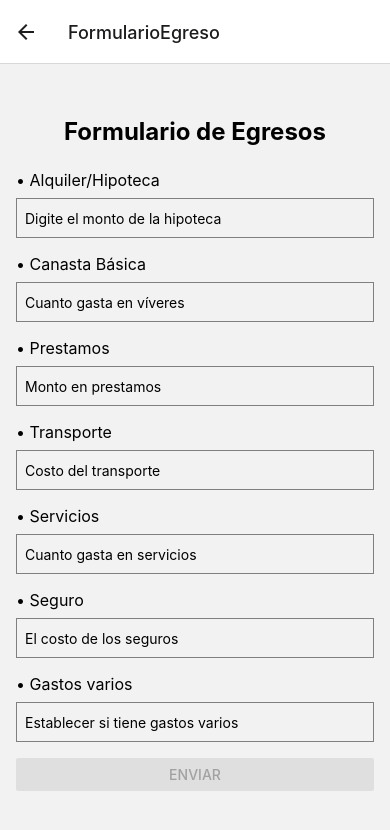
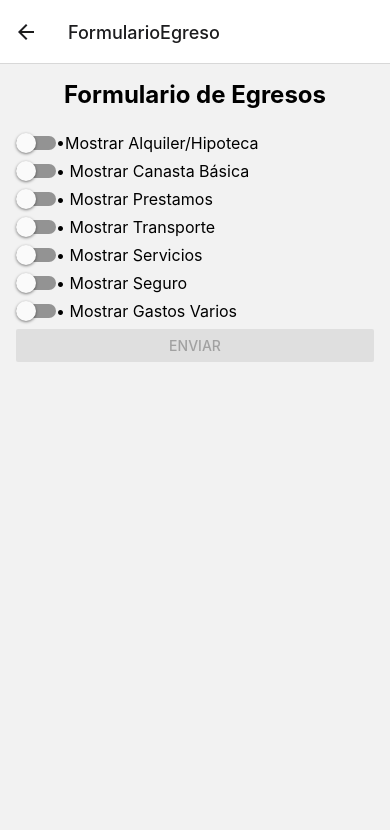
Before and after one commit to AngelGuillermo1/Desafio02-DPS, a React Native app: screen /FormularioEgreso in a window 390 px wide. Shown: the top 830 px of the page. Built offline with nearby package versions, Linux system fonts and the light colour scheme.

Commit message:
arreglo array y switch formulario egreso

```diff
--- a/src/screens/FormularioEgreso.js
+++ b/src/screens/FormularioEgreso.js
@@ -1,67 +1,90 @@
-import React from 'react';
-import { View, TextInput, Button, StyleSheet, Text, Alert } from 'react-native';
+import React, { useState } from 'react';
+import { View, TextInput, Button, StyleSheet, Text, Alert, Switch, ScrollView } from 'react-native';
 import { Formik } from 'formik';
 import * as Yup from 'yup';
 
 const validationSchema = Yup.object().shape({
-  hipoteca: Yup.string()
-    .matches(/^\d+(\.\d+)?$/, "Solo se permiten números")
-    .default('0'),
-  Canasta: Yup.string()
-    .matches(/^\d+(\.\d+)?$/, "Solo se permiten números")
-    .default('0'),
-  Prestamos: Yup.string()
-    .matches(/^\d+(\.\d+)?$/, "Solo se permiten números")
-    .default('0'),
-  Transporte: Yup.string()
-    .matches(/^\d+(\.\d+)?$/, "Solo se permiten números")
-    .default('0'),
-  Servicios: Yup.string()
-    .matches(/^\d+(\.\d+)?$/, "Solo se permiten números")
-    .default('0'),
-  Seguro: Yup.string()
-    .matches(/^\d+(\.\d+)?$/, "Solo se permiten números")
-    .default('0'),
-  Varios: Yup.string()
-    .matches(/^\d+(\.\d+)?$/, "Solo se permiten números")
-    .default('0'),
+  hipoteca: Yup.number()
+    .typeError('Solo se permiten números')
+    .default(0),
+  canasta: Yup.number()
+    .typeError('Solo se permiten números')
+    .default(0),
+  prestamos: Yup.number()
+    .typeError('Solo se permiten números')
+    .default(0),
+  transporte: Yup.number()
+    .typeError('Solo se permiten números')
+    .default(0),
+  servicios: Yup.number()
+    .typeError('Solo se permiten números')
+    .default(0),
+  seguro: Yup.number()
+    .typeError('Solo se permiten números')
+    .default(0),
+  varios: Yup.number()
+    .typeError('Solo se permiten números')
+    .default(0),
 }).test(
   'at-least-one-required',
   'Al menos uno de los campos debe estar lleno',
-  values => values.hipoteca.trim() !== '' ||
-            values.Canasta.trim() !== '' ||
-            values.Prestamos.trim() !== '' ||
-            values.Transporte.trim() !== '' ||
-            values.Servicios.trim() !== '' ||
-            values.Seguro.trim() !== '' ||
-            values.Varios.trim() !== ''
+  values => Object.values(values).some(val => val !== 0)
 );
 
 const FormularioEgreso = () => {
+  const [showHipoteca, setShowHipoteca] = useState(false);
+  const [showCanasta, setShowCanasta] = useState(false);
+  const [showPrestamos, setShowPrestamos] = useState(false);
+  const [showTransporte, setShowTransporte] = useState(false);
+  const [showServicios, setShowServicios] = useState(false);
+  const [showSeguro, setShowSeguro] = useState(false);
+  const [showVarios, setShowVarios] = useState(false);
+
   const handleSubmit = (values, { resetForm }) => {
+    const sanitizedValues = {
+      hipoteca: values.hipoteca || 0,
+      canasta: values.canasta || 0,
+      prestamos: values.prestamos || 0,
+      transporte: values.transporte || 0,
+      servicios: values.servicios || 0,
+      seguro: values.seguro || 0,
+      varios: values.varios || 0,
+    };
+
+    console.log('Valores tomados del formulario de egreso:', sanitizedValues);
     Alert.alert('Formulario Enviado');
-    resetForm(); // Vaciar los campos después de enviar
+    resetForm();
   };
 
   return (
+    <ScrollView>
       <View style={styles.container}>
       <Text style={styles.title}>Formulario de Egresos</Text>
+
       <Formik
         validationSchema={validationSchema}
         initialValues={{
           hipoteca: '',
-          Canasta: '',
-          Prestamos: '',
-          Transporte: '',
-          Servicios: '',
-          Seguro: '',
-          Varios: ''
+          canasta: '',
+          prestamos: '',
+          transporte: '',
+          servicios: '',
+          seguro: '',
+          varios: ''
         }}
         onSubmit={handleSubmit}
       >
         {({ handleChange, handleBlur, handleSubmit, errors, touched, values }) => (
           <>
-            <Text style={styles.texto}>• Alquiler/Hipoteca</Text>
+            <View style={styles.switchContainer}>
+              <Switch
+                onValueChange={setShowHipoteca}
+                value={showHipoteca}
+              />
+              <Text style={styles.texto}>•Mostrar Alquiler/Hipoteca</Text>
+            </View>
+            {showHipoteca && (
+              <>
                 <TextInput
                   style={styles.input}
                   onChangeText={handleChange('hipoteca')}
@@ -73,104 +96,151 @@ const FormularioEgreso = () => {
                 {touched.hipoteca && errors.hipoteca && (
                   <Text style={styles.errorText}>{errors.hipoteca}</Text>
                 )}
-
-            <Text style={styles.texto}>• Canasta Básica</Text>
+              </>
+            )}
+            <View style={styles.switchContainer}>
+              <Switch
+                onValueChange={setShowCanasta}
+                value={showCanasta}
+              />
+              <Text style={styles.texto}>• Mostrar Canasta Básica</Text>
+            </View>
+            {showCanasta && (
+              <>
                 <TextInput
                   style={styles.input}
-              onChangeText={handleChange('Canasta')}
+                  onChangeText={handleChange('canasta')}
                   keyboardType="numeric"
-              onBlur={handleBlur('Canasta')}
-              value={values.Canasta}
+                  onBlur={handleBlur('canasta')}
+                  value={values.canasta}
                   placeholder="Cuanto gasta en víveres"
                 />
-            {touched.Canasta && errors.Canasta && (
-              <Text style={styles.errorText}>{errors.Canasta}</Text>
+                {touched.canasta && errors.canasta && (
+                  <Text style={styles.errorText}>{errors.canasta}</Text>
                 )}
-
-            <Text style={styles.texto}>• Prestamos</Text>
+              </>
+            )}
+            <View style={styles.switchContainer}>
+              <Switch
+                onValueChange={setShowPrestamos}
+                value={showPrestamos}
+              />
+              <Text style={styles.texto}>• Mostrar Prestamos</Text>
+            </View>
+            {showPrestamos && (
+              <>
                 <TextInput
                   style={styles.input}
-              onChangeText={handleChange('Prestamos')}
+                  onChangeText={handleChange('prestamos')}
                   keyboardType="numeric"
-              onBlur={handleBlur('Prestamos')}
-              value={values.Prestamos}
+                  onBlur={handleBlur('prestamos')}
+                  value={values.prestamos}
                   placeholder="Monto en prestamos"
                 />
-            {touched.Prestamos && errors.Prestamos && (
-              <Text style={styles.errorText}>{errors.Prestamos}</Text>
+                {touched.prestamos && errors.prestamos && (
+                  <Text style={styles.errorText}>{errors.prestamos}</Text>
                 )}
-
-            <Text style={styles.texto}>• Transporte</Text>
+              </>
+            )}
+            <View style={styles.switchContainer}>
+              <Switch
+                onValueChange={setShowTransporte}
+                value={showTransporte}
+              />
+              <Text style={styles.texto}>• Mostrar Transporte</Text>
+            </View>
+            {showTransporte && (
+              <>
                 <TextInput
                   style={styles.input}
-              onChangeText={handleChange('Transporte')}
+                  onChangeText={handleChange('transporte')}
                   keyboardType="numeric"
-              onBlur={handleBlur('Transporte')}
-              value={values.Transporte}
+                  onBlur={handleBlur('transporte')}
+                  value={values.transporte}
                   placeholder="Costo del transporte"
                 />
-            {touched.Transporte && errors.Transporte && (
-              <Text style={styles.errorText}>{errors.Transporte}</Text>
+                {touched.transporte && errors.transporte && (
+                  <Text style={styles.errorText}>{errors.transporte}</Text>
                 )}
-
-            <Text style={styles.texto}>• Servicios</Text>
+              </>
+            )}
+            <View style={styles.switchContainer}>
+              <Switch
+                onValueChange={setShowServicios}
+                value={showServicios}
+              />
+              <Text style={styles.texto}>• Mostrar Servicios</Text>
+            </View>
+            {showServicios && (
+              <>
                 <TextInput
                   style={styles.input}
-              onChangeText={handleChange('Servicios')}
+                  onChangeText={handleChange('servicios')}
                   keyboardType="numeric"
-              onBlur={handleBlur('Servicios')}
-              value={values.Servicios}
+                  onBlur={handleBlur('servicios')}
+                  value={values.servicios}
                   placeholder="Cuanto gasta en servicios"
                 />
-            {touched.Servicios && errors.Servicios && (
-              <Text style={styles.errorText}>{errors.Servicios}</Text>
+                {touched.servicios && errors.servicios && (
+                  <Text style={styles.errorText}>{errors.servicios}</Text>
                 )}
-
-            <Text style={styles.texto}>• Seguro</Text>
+              </>
+            )}
+            <View style={styles.switchContainer}>
+              <Switch
+                onValueChange={setShowSeguro}
+                value={showSeguro}
+              />
+              <Text style={styles.texto}>• Mostrar Seguro</Text>
+            </View>
+            {showSeguro && (
+              <>
                 <TextInput
                   style={styles.input}
-              onChangeText={handleChange('Seguro')}
+                  onChangeText={handleChange('seguro')}
                   keyboardType="numeric"
-              onBlur={handleBlur('Seguro')}
-              value={values.Seguro}
+                  onBlur={handleBlur('seguro')}
+                  value={values.seguro}
                   placeholder="El costo de los seguros"
                 />
-            {touched.Seguro && errors.Seguro && (
-              <Text style={styles.errorText}>{errors.Seguro}</Text>
+                {touched.seguro && errors.seguro && (
+                  <Text style={styles.errorText}>{errors.seguro}</Text>
                 )}
-
-            <Text style={styles.texto}>• Gastos varios</Text>
+              </>
+            )}
+            <View style={styles.switchContainer}>
+              <Switch
+                onValueChange={setShowVarios}
+                value={showVarios}
+              />
+              <Text style={styles.texto}>• Mostrar Gastos Varios</Text>
+            </View>
+            {showVarios && (
+              <>
                 <TextInput
                   style={styles.input}
-              onChangeText={handleChange('Varios')}
+                  onChangeText={handleChange('varios')}
                   keyboardType="numeric"
-              onBlur={handleBlur('Varios')}
-              value={values.Varios}
+                  onBlur={handleBlur('varios')}
+                  value={values.varios}
                   placeholder="Establecer si tiene gastos varios"
                 />
-            {touched.Varios && errors.Varios && (
-              <Text style={styles.errorText}>{errors.Varios}</Text>
+                {touched.varios && errors.varios && (
+                  <Text style={styles.errorText}>{errors.varios}</Text>
+                )}
+              </>
             )}
 
             <Button
               title="Enviar"
               onPress={handleSubmit}
-              disabled={
-                !(
-                  values.hipoteca.trim() !== '' ||
-                  values.Canasta.trim() !== '' ||
-                  values.Prestamos.trim() !== '' ||
-                  values.Transporte.trim() !== '' ||
-                  values.Servicios.trim() !== '' ||
-                  values.Seguro.trim() !== '' ||
-                  values.Varios.trim() !== ''
-                )
-              }
+              disabled={!Object.values(values).some(val => val.trim() !== '')}
             />
           </>
         )}
       </Formik>
     </View>
+    </ScrollView>
   );
 };
 
@@ -179,7 +249,12 @@ const styles = StyleSheet.create({
     flex: 1,
     justifyContent: 'center',
     padding: 16,
-    borderColor:'cyan'
+    borderColor: 'cyan',
+  },
+  switchContainer: {
+    flexDirection: 'row',
+    alignItems: 'center',
+    marginBottom: 8,
   },
   input: {
     height: 40,
@@ -194,14 +269,13 @@ const styles = StyleSheet.create({
   },
   texto: {
     fontSize: 16,
-    marginBottom: 8,
   },
   title: {
     fontSize: 24,
     fontWeight: 'bold',
     marginBottom: 24,
-    textAlign: 'center'
-  }
+    textAlign: 'center',
+  },
 });
 
 export default FormularioEgreso;
--- a/src/screens/FormularioIngreso.js
+++ b/src/screens/FormularioIngreso.js
@@ -35,7 +35,7 @@ const validationSchema = Yup.object().shape({
   ),
 });
 
-const FormularioIngreso = () => {
+const FormularioIngreso = ({ navigation }) => {
   const [modalVisible, setModalVisible] = useState(false);
   const [formValues, setFormValues] = useState(null);
 
@@ -44,6 +44,7 @@ const FormularioIngreso = () => {
     setFormValues(values);
     setModalVisible(true);
     resetForm();
+    navigation.navigate('FormularioEgreso');
   };
 
   const isSubmitDisabled = (values) => {
@@ -101,45 +102,17 @@ const FormularioIngreso = () => {
             ))}
 
             <Button
-              title="Enviar"
+              title="Siguiente"
               onPress={handleSubmit}
               disabled={isSubmitDisabled(values)}
             />
           </>
         )}
       </Formik>
-
-      <Modal
-        animationType="slide"
-        transparent={true}
-        visible={modalVisible}
-        onRequestClose={() => {
-          setModalVisible(false);
-        }}
-      >
-        <View style={styles.modalContainer}>
-          <View style={styles.modalContent}>
-            <Text style={styles.modalText}>Formulario Enviado</Text>
-            {formValues && (
-              <View>
-                <Text style={styles.modalSubText}>Tipos de Ingreso:</Text>
-                {formValues.tipoIngreso.map(tipo => (
-                  <Text key={tipo}>
-                    {tiposDeIngreso.find(t => t.value === tipo)?.label}: {formValues.montos[tipo]}
-                  </Text>
-                ))}
-              </View>
-            )}
-            <Button
-              title="Cerrar"
-              onPress={() => setModalVisible(false)}
-            />
-          </View>
-        </View>
-      </Modal>
     </View>
   );
 };
+
 
 const styles = StyleSheet.create({
   container: {
--- a/src/screens/homescreen.js
+++ b/src/screens/homescreen.js
@@ -11,10 +11,6 @@ const HomeScreen = ({navigation}) => {
     return(
         <View style={styles.container}>
             <Text style={styles.text}>Bienvenido a la aplicacion de calculo de montos</Text>
-            <Button
-            title="Ir al formulario de egreso"
-            onPress={() => navigation.navigate('FormularioEgreso')}
-            />
             <Button
             title="Ir al formulario de Ingreso"
             onPress={() => navigation.navigate('FormularioIngreso')}
```
Lines whose indentation alone changed are shown as unchanged.
